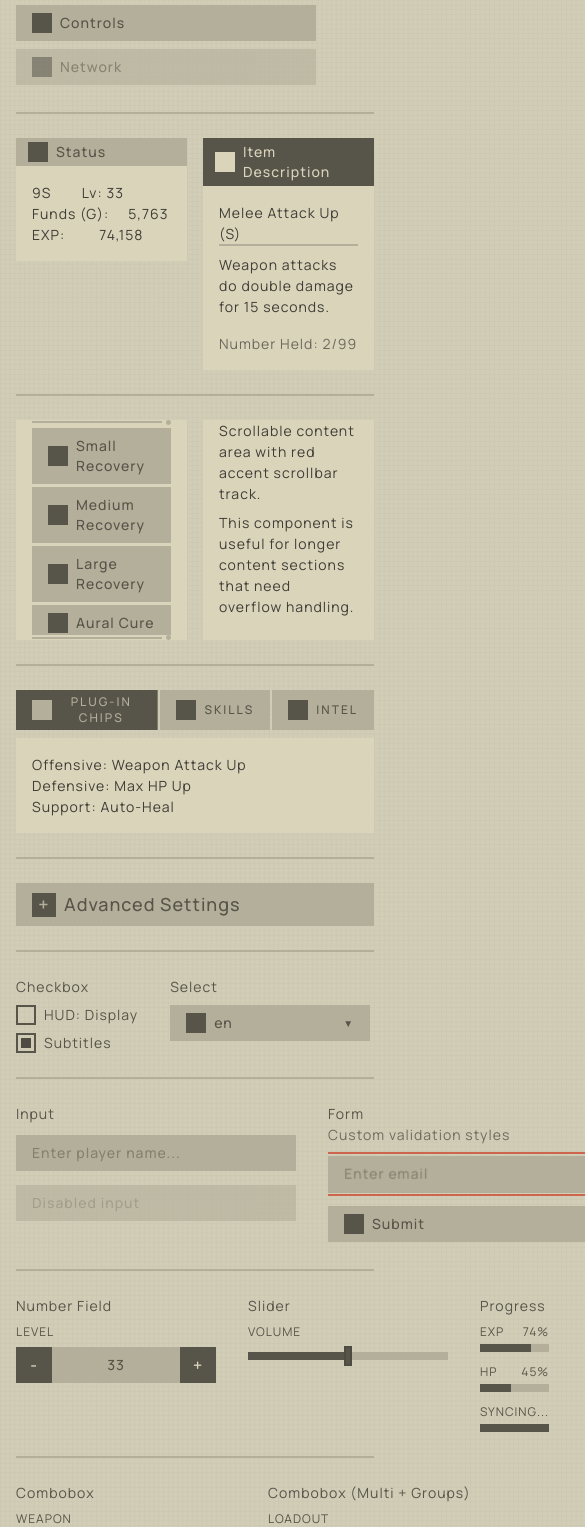
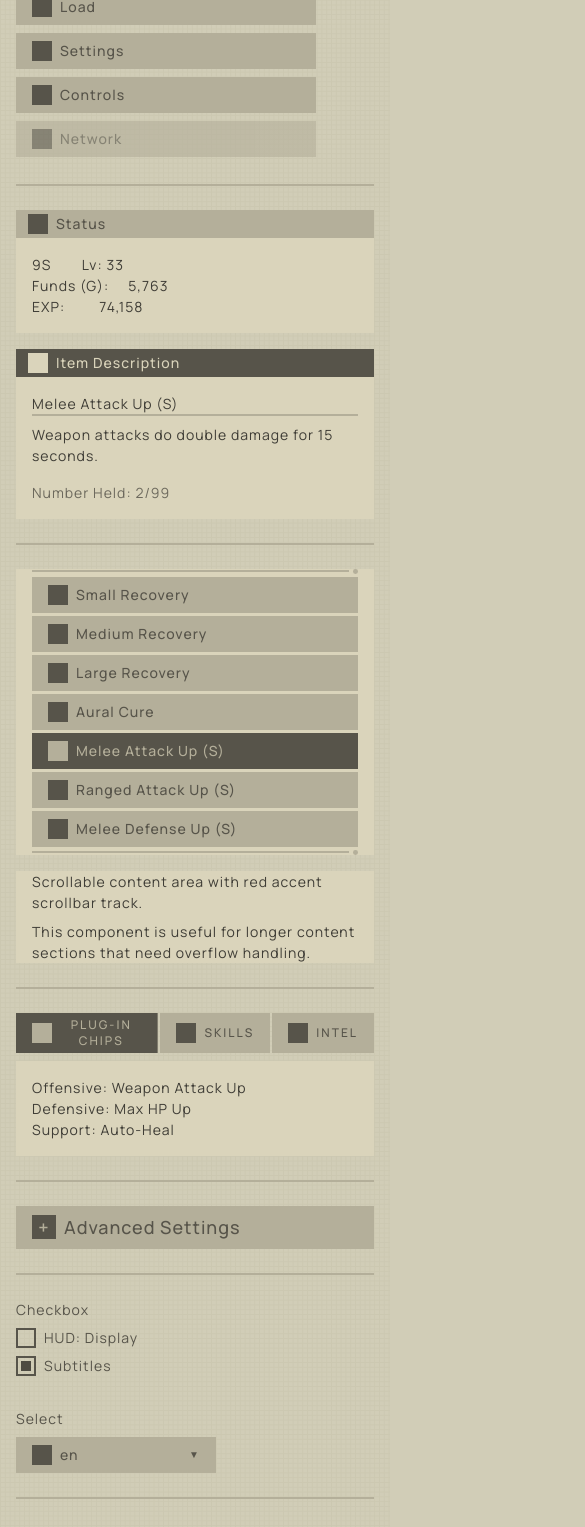
Before and after one commit to P0u4a/yorha, a React (Vite) app: page / in a window 390 px wide. Shown: the part 432-1959 px from the top of the page, 585 px wide, since content can reach past the window. Built offline with nearby package versions, Linux system fonts and the light colour scheme.

Commit message:
make demo more responsive

```diff
--- a/src/App.tsx
+++ b/src/App.tsx
@@ -158,7 +158,7 @@ export function App() {
 
       {/* 2. Nav row */}
       <section className="py-2">
-        <div className="flex flex-row gap-[2px]">
+        <div className="flex flex-row flex-wrap gap-[2px]">
           <NavLink text="MAP" variant="nav" href="#" />
           <NavLink text="QUESTS" variant="nav" href="#" />
           <NavLink text="ITEMS" variant="nav" href="#" active />
@@ -186,7 +186,7 @@ export function App() {
 
       {/* 4. Widget row */}
       <section className="py-2">
-        <div className="flex flex-row gap-4 [&>*]:flex-1">
+        <div className="flex flex-col sm:flex-row gap-4 [&>*]:flex-1">
           <Card title="Status" layout="fill">
             <p>9S &nbsp;&nbsp;&nbsp;&nbsp;&nbsp;&nbsp; Lv: 33</p>
             <p>Funds (G): &nbsp;&nbsp;&nbsp; 5,763</p>
@@ -207,7 +207,7 @@ export function App() {
 
       {/* 5. TabPanel + ScrollArea row */}
       <section className="py-2">
-        <div className="flex flex-row gap-4 [&>*]:flex-1">
+        <div className="flex flex-col sm:flex-row gap-4 [&>*]:flex-1">
           <div className="h-[220px]">
             <TabPanel>
               <NavLink text="Small Recovery" href="#" />
@@ -285,7 +285,7 @@ export function App() {
 
       {/* 8. Checkbox + Select row */}
       <section className="py-2">
-        <div className="flex flex-row gap-8 items-start">
+        <div className="flex flex-col sm:flex-row gap-8 items-start">
           <div>
             <h4 className="mb-2 text-primary">Checkbox</h4>
             <div className="flex flex-col gap-2">
@@ -319,10 +319,10 @@ export function App() {
 
       {/* 9. Input + Switch row */}
       <section className="py-2">
-        <div className="flex flex-row gap-8 items-start">
+        <div className="flex flex-col sm:flex-row gap-8 items-start">
           <div>
             <h4 className="mb-2 text-primary">Input</h4>
-            <div className="flex flex-col gap-2 w-[280px]">
+            <div className="flex flex-col gap-2 w-full sm:w-[280px]">
               <Input
                 placeholder="Enter player name..."
                 value={inputValue}
@@ -336,7 +336,7 @@ export function App() {
               <h4 className="text-primary">Form</h4>
               <p className="text-primary/80">Custom validation styles</p>
             </hgroup>
-            <form className="flex flex-col gap-2 w-[280px]">
+            <form className="flex flex-col gap-2 w-full sm:w-[280px]">
               <Input placeholder="Enter email" required type="email" />
               <Button type="submit">Submit</Button>
             </form>
@@ -364,7 +364,7 @@ export function App() {
 
       {/* 10. NumberField + Slider + Progress */}
       <section className="py-2">
-        <div className="flex flex-row gap-8 items-start">
+        <div className="flex flex-col sm:flex-row gap-8 items-start">
           <div>
             <h4 className="mb-2 text-primary">Number Field</h4>
             <div className="w-[200px]">
@@ -402,7 +402,7 @@ export function App() {
 
       {/* 11. Combobox (single) + Combobox (multiselect with groups) */}
       <section className="py-2">
-        <div className="flex flex-row gap-8 items-start">
+        <div className="flex flex-col sm:flex-row gap-8 items-start">
           <div>
             <h4 className="mb-2 text-primary">Combobox</h4>
             <div className="w-[220px]">
@@ -433,7 +433,7 @@ export function App() {
 
       {/* 12. Text effects */}
       <section className="py-2">
-        <div className="flex flex-row gap-8 items-start">
+        <div className="flex flex-col sm:flex-row gap-8 items-start">
           <div>
             <h4 className="mb-2 text-primary">Typer</h4>
             <Typer
@@ -459,7 +459,7 @@ export function App() {
 
       {/* 13. Decorative primitives */}
       <section className="py-2">
-        <div className="flex flex-row gap-8 items-start">
+        <div className="flex flex-col sm:flex-row gap-8 items-start">
           <div>
             <h4 className="mb-2 text-primary">Bar</h4>
             <div className="flex flex-row gap-4 h-[48px]">
@@ -522,7 +522,7 @@ export function App() {
       {/* 16. Tooltip */}
       <section className="py-2">
         <h4 className="mb-2 text-primary">Tooltip</h4>
-        <div className="flex flex-row gap-6 items-center">
+        <div className="flex flex-row flex-wrap gap-6 items-center">
           <Tooltip label="Save your progress">
             <Button>Save</Button>
           </Tooltip>
@@ -543,7 +543,7 @@ export function App() {
       {/* 17. Card */}
       <section className="py-2">
         <h4 className="mb-2 text-primary">Card</h4>
-        <div className="flex flex-row gap-4 [&>*]:flex-1">
+        <div className="flex flex-col sm:flex-row gap-4 [&>*]:flex-1">
           <Card title="Unit Data">
             <p className="text-sm">
               These machine lifeforms evolved in the Desert Zone and engage in
@@ -588,8 +588,8 @@ export function App() {
       {/* 19. Textarea */}
       <section className="py-2">
         <h4 className="mb-2 text-primary">Textarea</h4>
-        <div className="flex flex-row gap-4 items-start">
-          <div className="w-[300px]">
+        <div className="flex flex-col sm:flex-row gap-4 items-start">
+          <div className="w-full sm:w-[300px]">
             <Textarea
               placeholder="Enter mission notes..."
               value={textareaValue}
@@ -597,7 +597,7 @@ export function App() {
               rows={4}
             />
           </div>
-          <div className="w-[300px]">
+          <div className="w-full sm:w-[300px]">
             <Textarea placeholder="Read-only log output" disabled rows={4} />
           </div>
         </div>
```
